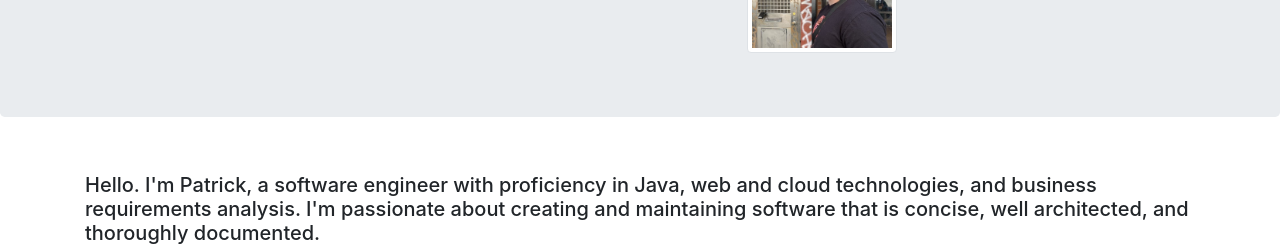
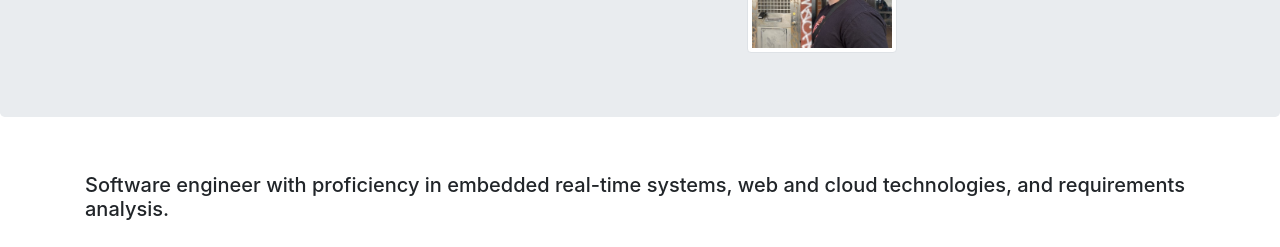
Before and after one commit to tatater56/tatater56.github.io, a plain HTML site: page index.html in a window 1280 px wide. Shown: the part 161-408 px from the top of the page. Drawn offline with nearby package versions, Linux system fonts and the light colour scheme; files whose address does not match are found by name.

Commit message:
Update index.html

```diff
--- a/index.html
+++ b/index.html
@@ -37,7 +37,7 @@
         <div class="container">
             <br />
             <h5>
-                Hello. I'm Patrick, a software engineer with proficiency in Java, web and cloud technologies, and business requirements analysis. I'm passionate about creating and maintaining software that is concise, well architected, and thoroughly documented.
+                Software engineer with proficiency in embedded real-time systems, web and cloud technologies, and requirements analysis.
             </h5>
             <br />
             <div class="row">
```
